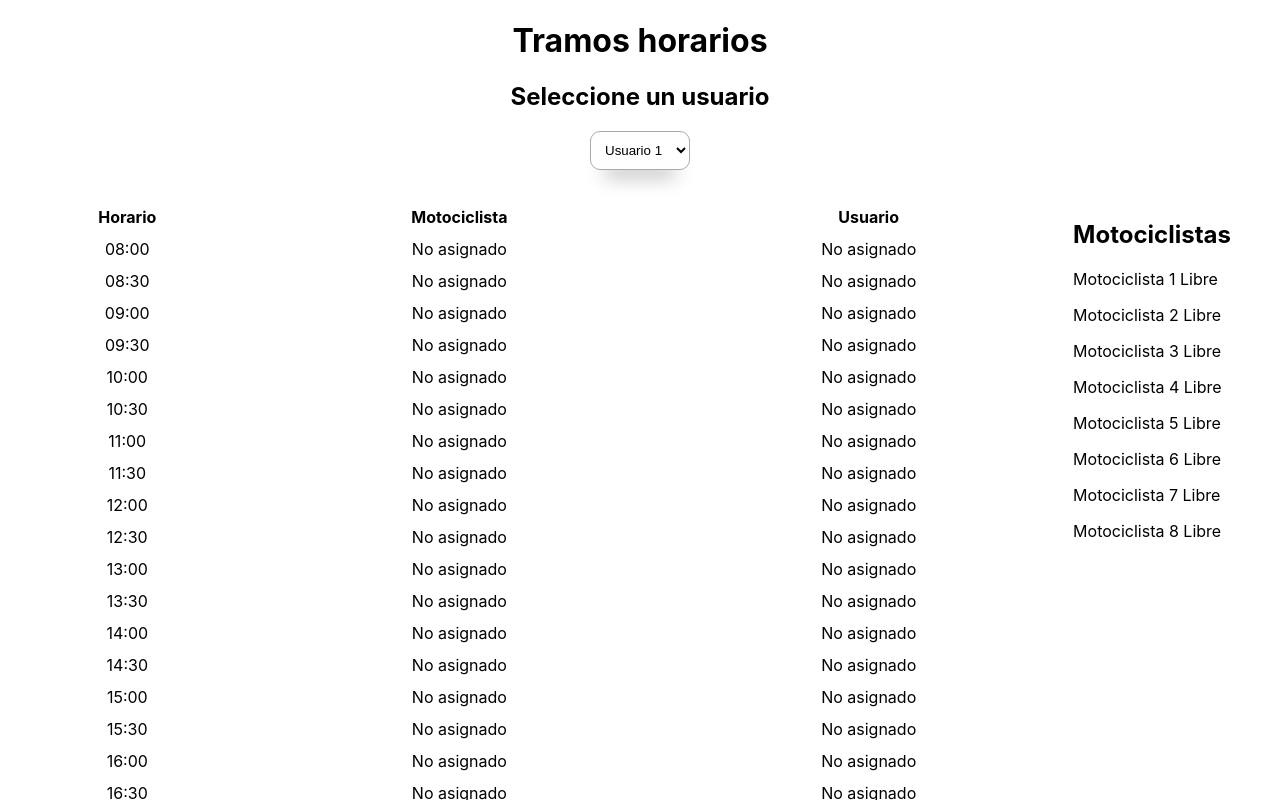
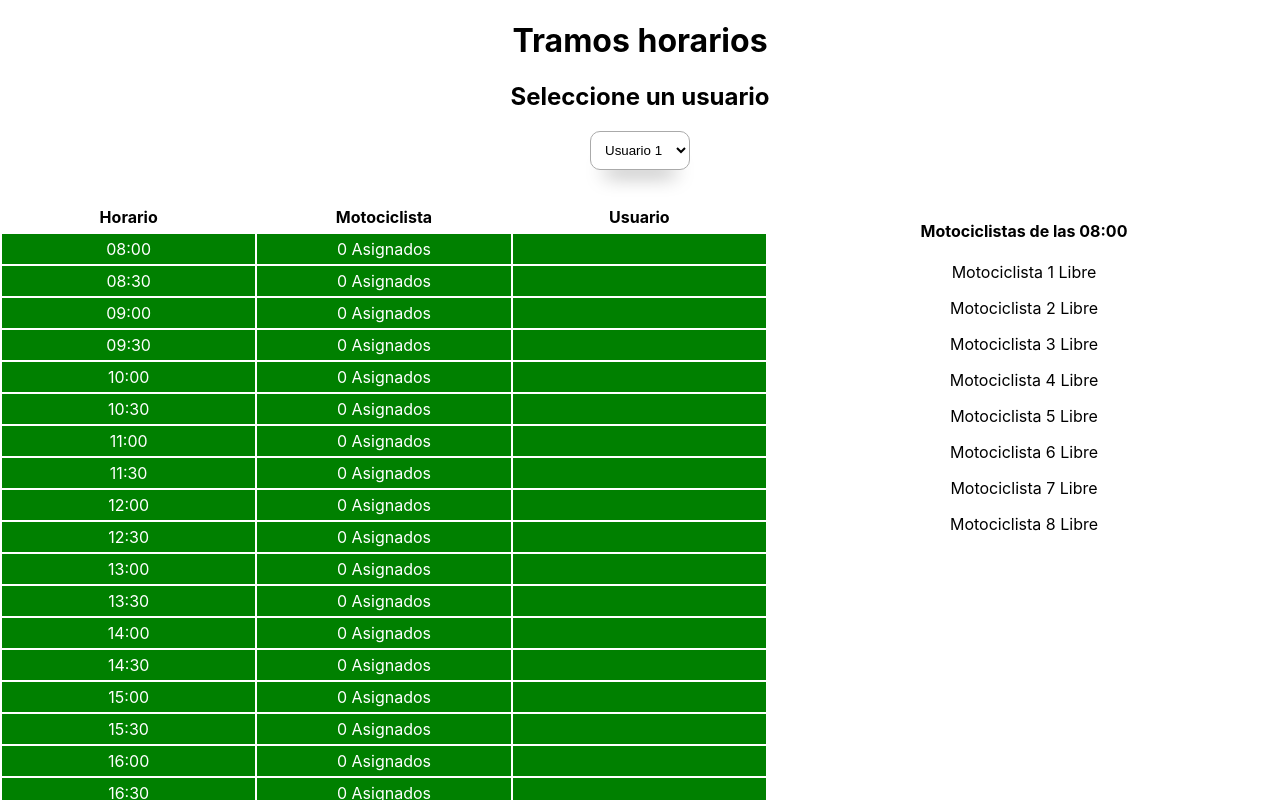
Before and after one commit to edwingarces/time-slots, a React (Create React App) app: page / in a window 1280 px wide. Shown: the top 800 px of the page. Built offline with nearby package versions, Linux system fonts and the light colour scheme.

Commit message:
Refactor motorcyclist assignment

```diff
--- a/src/App.tsx
+++ b/src/App.tsx
@@ -1,73 +1,37 @@
 import React, { useState, useEffect } from 'react';
 import Message from './components/Message';
 import Table from './components/Table';
-import {
-  timeSlotsList,
-  motorcyclistsList,
-  usersList,
-  initialNotification,
-} from './initialState';
+import { timeSlotsList, usersList, initialNotification } from './initialState';
+import { TimeSlot, Motorcyclist, Notification } from './index.d';
+import { findElementIndex } from './utils';
 
-export type TimeSlot = {
-  time: string
-  motorcyclist: number | undefined
-  user: number
-}
-
-export type Motorcyclist = {
-  id: number
-  available: boolean
-  name: string
-}
-
-export type User = {
-  id: number
-  name: string
-  selected: boolean
-}
-
-export type Notification = {
-  message: string
-  type: 'success' | 'danger' | 'warning' | 'out'
-}
-
-export const findElement = (
-  array: Array<Motorcyclist | User>,
-  searchId: number | undefined,
-) => {
-  const found = array.filter(({ id }) => id === searchId);
-  return found[0];
-};
-
-export const findElementIndex = (
-  array: Array<Motorcyclist | User>,
-  searchId: number | undefined,
-) => (
-  array.findIndex(({ id }) => id === searchId)
-);
-
-export const App = () => {
+const App = () => {
   const [timeSlots, setTimeSlots] = useState<Array<TimeSlot>>(timeSlotsList);
-  const [motorcyclists, setMotorcyclists] = useState<Array<Motorcyclist>>(motorcyclistsList);
-  const [users, setUsers] = useState<Array<User>>(usersList);
+  const users = usersList;
+  const [selectedUser, setSelectedUser] = useState<number>(1);
+  const [selectedTimeSlot, setSelectedTimeSlot] = useState<string>('08:00');
+  const [
+    motorcyclists,
+    setMotorcyclists,
+  ] = useState<Array<Motorcyclist>>(timeSlots[0].motorcyclists);
   const [notification, setNotification] = useState<Notification>(initialNotification);
 
   const assignTimeSlot = (index: number) => {
     const immutableTimeSlots = [...timeSlots];
-    const immutableMotorcyclists = [...motorcyclists];
-    const availableMotorcyclists = motorcyclists.filter(({ available }) => available);
+    const immutableMotorcyclists = [...immutableTimeSlots[index].motorcyclists];
+    const availableMotorcyclists = immutableMotorcyclists.filter(({ available }) => available);
     const firstAvailable = availableMotorcyclists.pop();
-    const firstAvailableIndex = findElementIndex(motorcyclists, firstAvailable?.id);
-    const filterSelected = users.filter(({ selected }) => selected);
-    const userSelected = filterSelected[0].id;
-    immutableTimeSlots[index] = {
-      ...immutableTimeSlots[index],
-      motorcyclist: firstAvailable?.id,
-      user: userSelected,
-    };
+    const firstAvailableIndex = findElementIndex(immutableMotorcyclists, firstAvailable?.id);
+    const slotUsers = [...immutableTimeSlots[index].users];
+    slotUsers.push(selectedUser);
     immutableMotorcyclists[firstAvailableIndex] = {
       ...immutableMotorcyclists[firstAvailableIndex],
       available: false,
+    };
+    immutableTimeSlots[index] = {
+      ...immutableTimeSlots[index],
+      motorcyclists: immutableMotorcyclists,
+      users: slotUsers,
     };
     setTimeSlots(immutableTimeSlots);
     setMotorcyclists(immutableMotorcyclists);
@@ -75,20 +39,22 @@ export const App = () => {
 
   const unassignTimeSlot = (index: number) => {
     const immutableTimeSlots = [...timeSlots];
-    const immutableMotorcyclists = [...motorcyclists];
-    const currentMotorcyclist = findElement(
-      motorcyclists,
-      immutableTimeSlots[index].motorcyclist,
+    const immutableMotorcyclists = [...immutableTimeSlots[index].motorcyclists];
+    const notAvailableMotorcyclists = immutableMotorcyclists.filter(({ available }) => !available);
+    const firstNotAvailableMotorcyclists = notAvailableMotorcyclists.pop();
+    const motorcyclistIndex = findElementIndex(
+      immutableMotorcyclists,
+      firstNotAvailableMotorcyclists?.id,
     );
-    const motorcyclistIndex = findElementIndex(motorcyclists, currentMotorcyclist.id);
-    immutableTimeSlots[index] = {
-      ...immutableTimeSlots[index],
-      motorcyclist: 0,
-      user: 0,
-    };
+    const slotUsers = immutableTimeSlots[index].users.filter((user) => user !== selectedUser);
     immutableMotorcyclists[motorcyclistIndex] = {
       ...immutableMotorcyclists[motorcyclistIndex],
       available: true,
+    };
+    immutableTimeSlots[index] = {
+      ...immutableTimeSlots[index],
+      motorcyclists: immutableMotorcyclists,
+      users: slotUsers,
     };
     setTimeSlots(immutableTimeSlots);
     setMotorcyclists(immutableMotorcyclists);
@@ -96,23 +62,25 @@ export const App = () => {
 
   const handleSelect = (index: number) => {
     const immutableTimeSlots = [...timeSlots];
-    const availableMotorcyclists = motorcyclists.filter(({ available }) => available);
-    const filterSelected = users.filter(({ selected }) => selected);
-    const userSelected = filterSelected[0].id;
-    const isPossibleToAssign = availableMotorcyclists.length
-    && immutableTimeSlots[index].user === 0;
-    const isPossibleToUnassign = immutableTimeSlots[index].motorcyclist !== 0
-    && immutableTimeSlots[index].user === userSelected;
+    setSelectedTimeSlot(immutableTimeSlots[index].time);
+    setMotorcyclists(immutableTimeSlots[index].motorcyclists);
+    const availableMotorcyclists = immutableTimeSlots[index].motorcyclists.filter(
+      ({ available }) => available,
+    );
+    const userInSlot = immutableTimeSlots[index].users.filter((user) => user === selectedUser);
+    const isPossibleToAssign = availableMotorcyclists.length && !userInSlot.length;
+    const isPossibleToUnassign = availableMotorcyclists.length < 8
+    && userInSlot.length;
     if (isPossibleToUnassign) {
       unassignTimeSlot(index);
       setNotification({
-        message: 'Se liberó el horario',
+        message: 'Se liberó un motociclista',
         type: 'success',
       });
     } else if (isPossibleToAssign) {
       assignTimeSlot(index);
       setNotification({
-        message: 'Se tomó el horario',
+        message: 'Se asignó un motociclista',
         type: 'success',
       });
     } else if (!availableMotorcyclists.length) {
@@ -120,30 +88,12 @@ export const App = () => {
         message: 'No hay más motociclistas disponibles',
         type: 'danger',
       });
-    } else if (immutableTimeSlots[index].user !== userSelected) {
-      setNotification({
-        message: 'No se puede realizar la acción',
-        type: 'warning',
-      });
     }
   };
 
   const handleSelectUser = ({ target }: React.ChangeEvent<HTMLSelectElement>) => {
     const { value } = target;
-    const filteredSelectedUsers = users.filter((user) => user.selected);
-    const currentSelectedUser = filteredSelectedUsers[0];
-    const selectedUserIndex = findElementIndex(users, currentSelectedUser.id);
-    const userIndex = findElementIndex(users, parseInt(value, 10));
-    const immutableUsers = [...users];
-    immutableUsers[userIndex] = {
-      ...immutableUsers[userIndex],
-      selected: true,
-    };
-    immutableUsers[selectedUserIndex] = {
-      ...immutableUsers[selectedUserIndex],
-      selected: false,
-    };
-    setUsers(immutableUsers);
+    setSelectedUser(parseInt(value, 10));
     setNotification({
       message: 'Cambio de usuario',
       type: 'success',
@@ -151,24 +101,32 @@ export const App = () => {
   };
 
   useEffect(() => {
-    setTimeout(() => {
+    const timeout = setTimeout(() => {
       setNotification({
         ...notification,
         type: 'out',
       });
     }, 2000);
+    return () => {
+      clearTimeout(timeout);
+    };
   // eslint-disable-next-line react-hooks/exhaustive-deps
   }, []);
 
   useEffect(() => {
+    // eslint-disable-next-line no-undef
+    let timeout: NodeJS.Timeout;
     if (notification.type !== 'out') {
-      setTimeout(() => {
+      timeout = setTimeout(() => {
         setNotification({
           ...notification,
           type: 'out',
         });
       }, 2000);
     }
+    return () => {
+      clearTimeout(timeout);
+    };
   }, [notification]);
 
   return (
@@ -176,7 +134,12 @@ export const App = () => {
       <div className="App__Header">
         <h1>Tramos horarios</h1>
         <h2>Seleccione un usuario</h2>
-        <select name="users" id="users" onChange={handleSelectUser}>
+        <select
+          name="users"
+          id="users"
+          value={selectedUser}
+          onChange={handleSelectUser}
+        >
           {users.map(({ id, name }, index) => {
             if (id !== 0) return <option key={index} value={id}>{name}</option>;
             return null;
@@ -186,21 +149,22 @@ export const App = () => {
       <div className="App__AssignmentSection">
         <Table
           timeSlots={timeSlots}
-          motorcyclists={motorcyclists}
           users={users}
           onSelect={handleSelect}
         />
-        <div className="App__Motorcyclists">
-          <h2>Motociclistas</h2>
-          {motorcyclists.map(({ id, name, available }) => (
-            <>
-              <p>
-                {id !== 0 && name}
-                {id !== 0 && (available ? ' Libre' : ' Asignado')}
-              </p>
-            </>
-          ))}
-        </div>
+        {motorcyclists
+          ? (
+            <div className="App__Motorcyclists">
+              <h4>{`Motociclistas de las ${selectedTimeSlot}`}</h4>
+              {motorcyclists.map(({ name, available }, index) => (
+                <p key={index}>
+                  {name}
+                  {available ? ' Libre' : ' Asignado'}
+                </p>
+              ))}
+            </div>
+          )
+          : null}
       </div>
       <Message
         message={notification.message}
@@ -209,3 +173,5 @@ export const App = () => {
     </div>
   );
 };
+
+export default App;
--- a/src/components/Table.tsx
+++ b/src/components/Table.tsx
@@ -1,14 +1,9 @@
 import React from 'react';
-import {
-  TimeSlot,
-  Motorcyclist,
-  User,
-  findElement,
-} from '../App';
+import { findElement, getAvailableLength } from '../utils';
+import { TimeSlot, User } from '../index.d';
 
 type TableProps = {
   timeSlots: Array<TimeSlot>
-  motorcyclists: Array<Motorcyclist>
   users: Array<User>
   // eslint-disable-next-line no-unused-vars
   onSelect: (i: number) => void
@@ -16,7 +11,6 @@ type TableProps = {
 
 const Table = ({
   timeSlots,
-  motorcyclists,
   users,
   onSelect,
 }: TableProps) => (
@@ -35,15 +29,15 @@ const Table = ({
       </tr>
     </thead>
     <tbody>
-      {timeSlots.map(({ time, motorcyclist, user }, index) => (
+      {timeSlots.map((slot, index) => (
         <tr
           key={index}
-          className={`Table__Row${motorcyclist !== 0 ? ' assigned' : ''}`}
+          className={`Table__Row${getAvailableLength(slot.motorcyclists) > 0 ? ' available' : ' full'}`}
           onClick={() => onSelect(index)}
         >
-          <td>{time}</td>
-          <td>{findElement(motorcyclists, motorcyclist).name}</td>
-          <td>{findElement(users, user).name}</td>
+          <td>{slot.time}</td>
+          <td>{`${8 - getAvailableLength(slot.motorcyclists)} Asignados`}</td>
+          <td>{slot.users.map((user) => `${findElement(users, user).name}, `)}</td>
         </tr>
       ))}
     </tbody>
--- a/src/index.css
+++ b/src/index.css
@@ -24,7 +24,8 @@ code {
 
 table {
   flex: auto;
-  width: 80%;
+  width: 60%;
+  table-layout:fixed;
   text-align: center;
 }
 
@@ -38,15 +39,23 @@ tbody > tr {
 
 .App__Motorcyclists {
   flex: auto;
+  width: 40%;
+  text-align: center;
 }
 
 .Table__Row {
   transition: all 400ms;
 }
 
-.Table__Row.assigned {
+.Table__Row.available {
   color: #fff;
   background-color: green;
+  transition: all 400ms;
+}
+
+.Table__Row.full {
+  color: #fff;
+  background-color: red;
   transition: all 400ms;
 }
 
@@ -96,3 +105,7 @@ select {
   border: 1px solid #aaa;
   box-shadow: 0px 20px 20px -15px rgb(0 0 0 / 40%);
 }
+
+select:focus-visible {
+  outline: none;
+}
--- a/src/index.tsx
+++ b/src/index.tsx
@@ -1,7 +1,7 @@
 import React from 'react';
 import ReactDOM from 'react-dom';
 import './index.css';
-import { App } from './App';
+import App from './App';
 import reportWebVitals from './reportWebVitals';
 
 ReactDOM.render(
--- a/src/initialState.ts
+++ b/src/initialState.ts
@@ -3,142 +3,9 @@ import {
   Motorcyclist,
   User,
   Notification,
-} from './App';
-
-export const timeSlotsList: Array<TimeSlot> = [
-  {
-    time: '08:00',
-    motorcyclist: 0,
-    user: 0,
-  },
-  {
-    time: '08:30',
-    motorcyclist: 0,
-    user: 0,
-  },
-  {
-    time: '09:00',
-    motorcyclist: 0,
-    user: 0,
-  },
-  {
-    time: '09:30',
-    motorcyclist: 0,
-    user: 0,
-  },
-  {
-    time: '10:00',
-    motorcyclist: 0,
-    user: 0,
-  },
-  {
-    time: '10:30',
-    motorcyclist: 0,
-    user: 0,
-  },
-  {
-    time: '11:00',
-    motorcyclist: 0,
-    user: 0,
-  },
-  {
-    time: '11:30',
-    motorcyclist: 0,
-    user: 0,
-  },
-  {
-    time: '12:00',
-    motorcyclist: 0,
-    user: 0,
-  },
-  {
-    time: '12:30',
-    motorcyclist: 0,
-    user: 0,
-  },
-  {
-    time: '13:00',
-    motorcyclist: 0,
-    user: 0,
-  },
-  {
-    time: '13:30',
-    motorcyclist: 0,
-    user: 0,
-  },
-  {
-    time: '14:00',
-    motorcyclist: 0,
-    user: 0,
-  },
-  {
-    time: '14:30',
-    motorcyclist: 0,
-    user: 0,
-  },
-  {
-    time: '15:00',
-    motorcyclist: 0,
-    user: 0,
-  },
-  {
-    time: '15:30',
-    motorcyclist: 0,
-    user: 0,
-  },
-  {
-    time: '16:00',
-    motorcyclist: 0,
-    user: 0,
-  },
-  {
-    time: '16:30',
-    motorcyclist: 0,
-    user: 0,
-  },
-  {
-    time: '17:00',
-    motorcyclist: 0,
-    user: 0,
-  },
-  {
-    time: '17:30',
-    motorcyclist: 0,
-    user: 0,
-  },
-  {
-    time: '18:00',
-    motorcyclist: 0,
-    user: 0,
-  },
-  {
-    time: '18:30',
-    motorcyclist: 0,
-    user: 0,
-  },
-  {
-    time: '19:00',
-    motorcyclist: 0,
-    user: 0,
-  },
-  {
-    time: '19:30',
-    motorcyclist: 0,
-    user: 0,
-  },
-  {
-    time: '20:00',
-    motorcyclist: 0,
-    user: 0,
-  },
-];
+} from './index.d';
 
 export const motorcyclistsList: Array<Motorcyclist> = [
-  {
-    id: 0,
-    available: false,
-    name: 'No asignado',
-  },
   {
     id: 1,
     available: true,
@@ -181,21 +48,166 @@ export const motorcyclistsList: Array<Motorcyclist> = [
   },
 ];
 
+export const timeSlotsList: Array<TimeSlot> = [
+  {
+    time: '08:00',
+    motorcyclists: motorcyclistsList,
+    users: [],
+  },
+  {
+    time: '08:30',
+    motorcyclists: motorcyclistsList,
+    users: [],
+  },
+  {
+    time: '09:00',
+    motorcyclists: motorcyclistsList,
+    users: [],
+  },
+  {
+    time: '09:30',
+    motorcyclists: motorcyclistsList,
+    users: [],
+  },
+  {
+    time: '10:00',
+    motorcyclists: motorcyclistsList,
+    users: [],
+  },
+  {
+    time: '10:30',
+    motorcyclists: motorcyclistsList,
+    users: [],
+  },
+  {
+    time: '11:00',
+    motorcyclists: motorcyclistsList,
+    users: [],
+  },
+  {
+    time: '11:30',
+    motorcyclists: motorcyclistsList,
+    users: [],
+  },
+  {
+    time: '12:00',
+    motorcyclists: motorcyclistsList,
+    users: [],
+  },
+  {
+    time: '12:30',
+    motorcyclists: motorcyclistsList,
+    users: [],
+  },
+  {
+    time: '13:00',
+    motorcyclists: motorcyclistsList,
+    users: [],
+  },
+  {
+    time: '13:30',
+    motorcyclists: motorcyclistsList,
+    users: [],
+  },
+  {
+    time: '14:00',
+    motorcyclists: motorcyclistsList,
+    users: [],
+  },
+  {
+    time: '14:30',
+    motorcyclists: motorcyclistsList,
+    users: [],
+  },
+  {
+    time: '15:00',
+    motorcyclists: motorcyclistsList,
+    users: [],
+  },
+  {
+    time: '15:30',
+    motorcyclists: motorcyclistsList,
+    users: [],
+  },
+  {
+    time: '16:00',
+    motorcyclists: motorcyclistsList,
+    users: [],
+  },
+  {
+    time: '16:30',
+    motorcyclists: motorcyclistsList,
+    users: [],
+  },
+  {
+    time: '17:00',
+    motorcyclists: motorcyclistsList,
+    users: [],
+  },
+  {
+    time: '17:30',
+    motorcyclists: motorcyclistsList,
+    users: [],
+  },
+  {
+    time: '18:00',
+    motorcyclists: motorcyclistsList,
+    users: [],
+  },
+  {
+    time: '18:30',
+    motorcyclists: motorcyclistsList,
+    users: [],
+  },
+  {
+    time: '19:00',
+    motorcyclists: motorcyclistsList,
+    users: [],
+  },
+  {
+    time: '19:30',
+    motorcyclists: motorcyclistsList,
+    users: [],
+  },
+  {
+    time: '20:00',
+    motorcyclists: motorcyclistsList,
+    users: [],
+  },
+];
+
 export const usersList: Array<User> = [
-  {
-    id: 0,
-    name: 'No asignado',
-    selected: false,
-  },
   {
     id: 1,
     name: 'Usuario 1',
-    selected: true,
   },
   {
     id: 2,
     name: 'Usuario 2',
-    selected: false,
+  },
+  {
+    id: 3,
+    name: 'Usuario 3',
+  },
+  {
+    id: 4,
+    name: 'Usuario 4',
+  },
+  {
+    id: 5,
+    name: 'Usuario 5',
+  },
+  {
+    id: 6,
+    name: 'Usuario 6',
+  },
+  {
+    id: 7,
+    name: 'Usuario 7',
+  },
+  {
+    id: 8,
+    name: 'Usuario 8',
   },
 ];
 
--- /dev/null
+++ b/src/utils/index.ts
@@ -0,0 +1,25 @@
+import {
+  Motorcyclist,
+  User,
+} from '../index.d';
+
+export const findElement = (
+  array: Array<Motorcyclist | User>,
+  searchId: number | undefined,
+) => {
+  const found = array.filter(({ id }) => id === searchId);
+  return found[0];
+};
+
+export const findElementIndex = (
+  array: Array<Motorcyclist | User>,
+  searchId: number | undefined,
+) => (
+  array.findIndex(({ id }) => id === searchId)
+);
+
+export const getAvailableLength = (
+  array: Array<Motorcyclist>,
+) => (
+  array.filter((el) => el.available).length
+);
```
Also changed, not shown: src/index.d.ts (added, +21 -0 lines).
